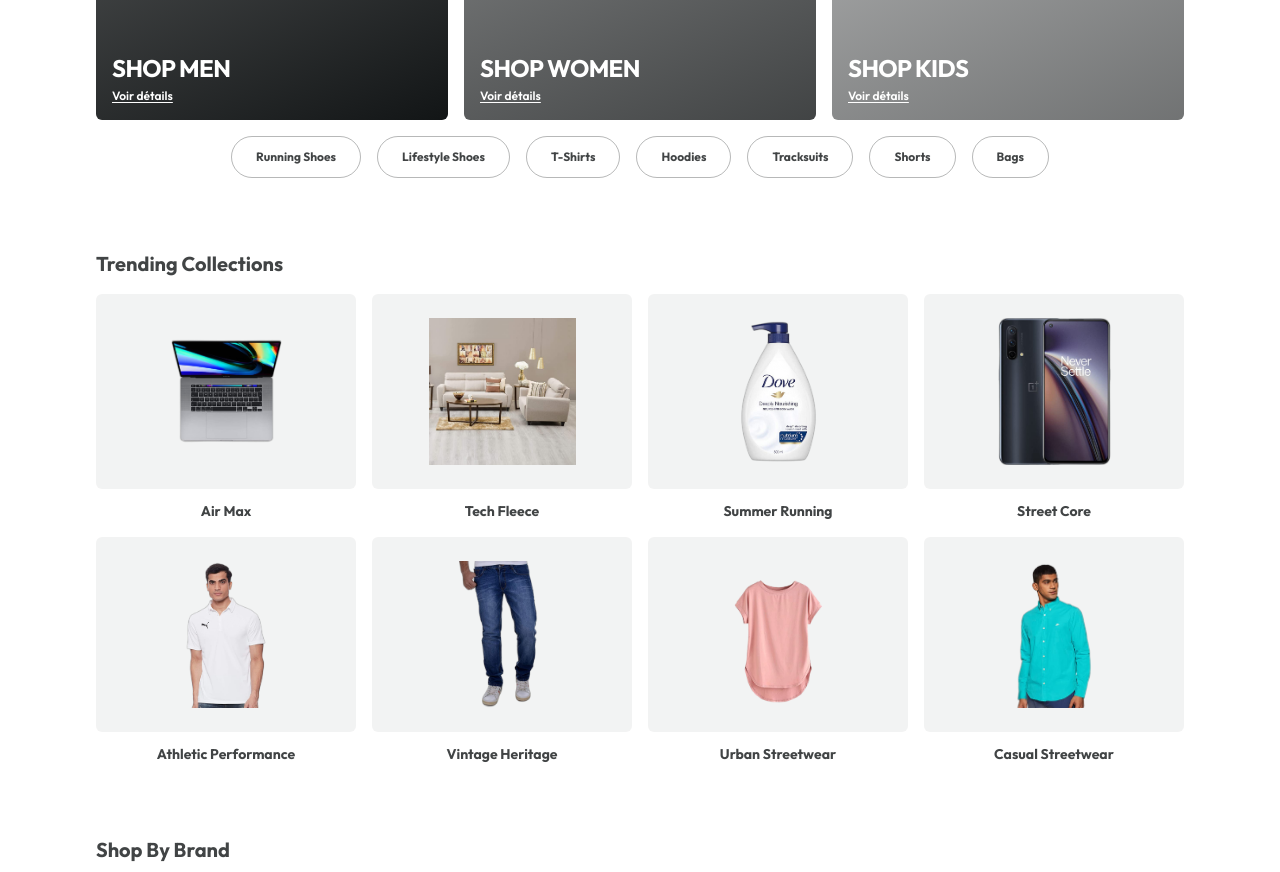
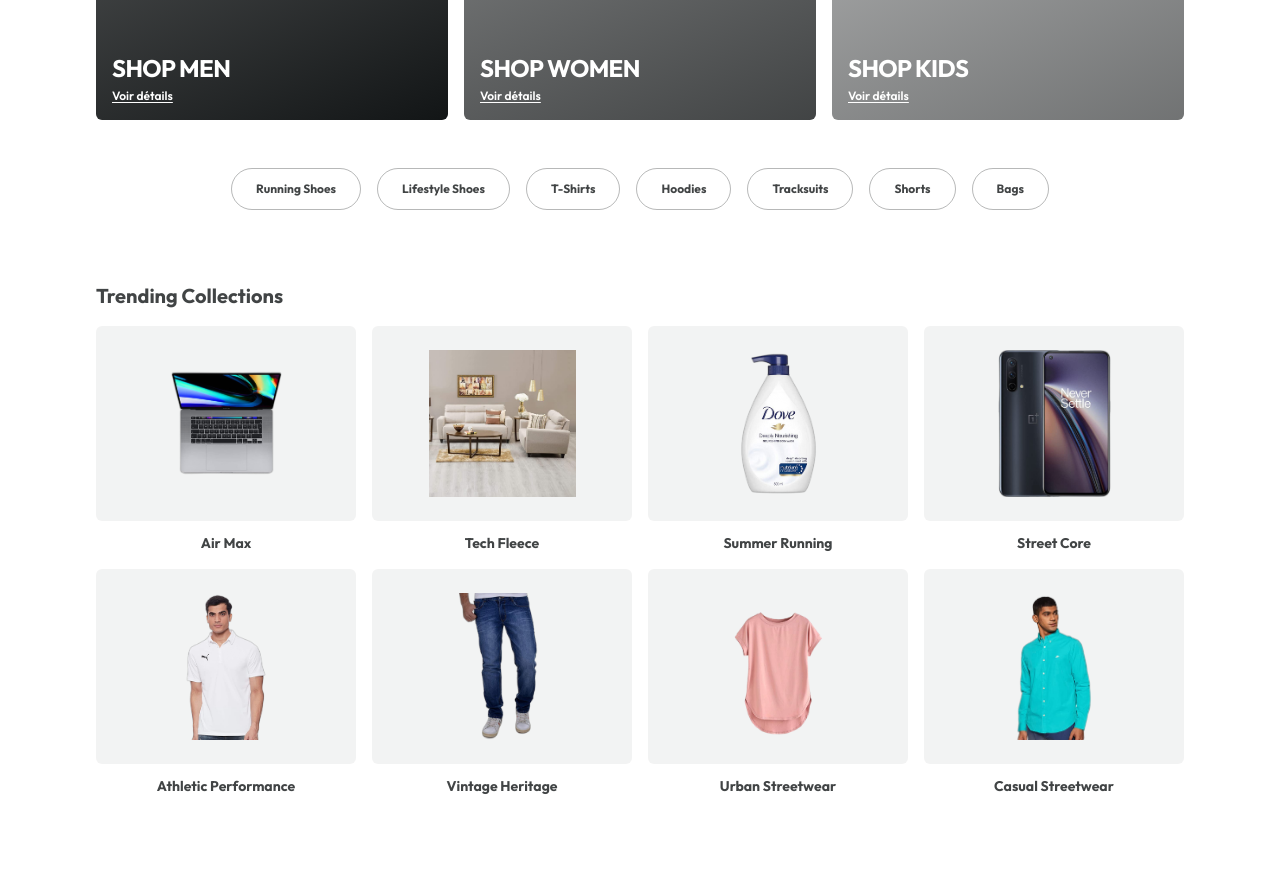
Before and after one commit to twocoderz/ecom.saas, a React (Vite) app: page / in a window 1280 px wide. Shown: the part 820-1692 px from the top of the page. Built offline with nearby package versions, Linux system fonts and the light colour scheme.

Commit message:
add more spaces

```diff
--- a/src/pages/home/HomePage.tsx
+++ b/src/pages/home/HomePage.tsx
@@ -26,9 +26,6 @@
   kids: "from-black-40 to-black-60",
 };
 
-/**
- * Page d'accueil : hero plein écran puis rails JD (genres, collections, marques, outfits, top picks).
- */
 export function HomePage() {
   const shortcutCategories = getShortcutCategories();
   const trendingCollectionCards = getTrendingCollectionCards();
@@ -69,7 +66,7 @@
         </Section>
 
         {/* Tuiles categories */}
-        <div className="-mx-4 overflow-x-auto px-4 sm:mx-0 sm:px-0">
+        <div className="-mx-4 overflow-x-auto px-4 mt-8 lg:mt-12 sm:mx-0 sm:px-0">
           <div className="flex min-w-max items-center gap-4 sm:flex-wrap sm:justify-center">
             {shortcutCategories.map((category) => (
               <CategoryTile
```
